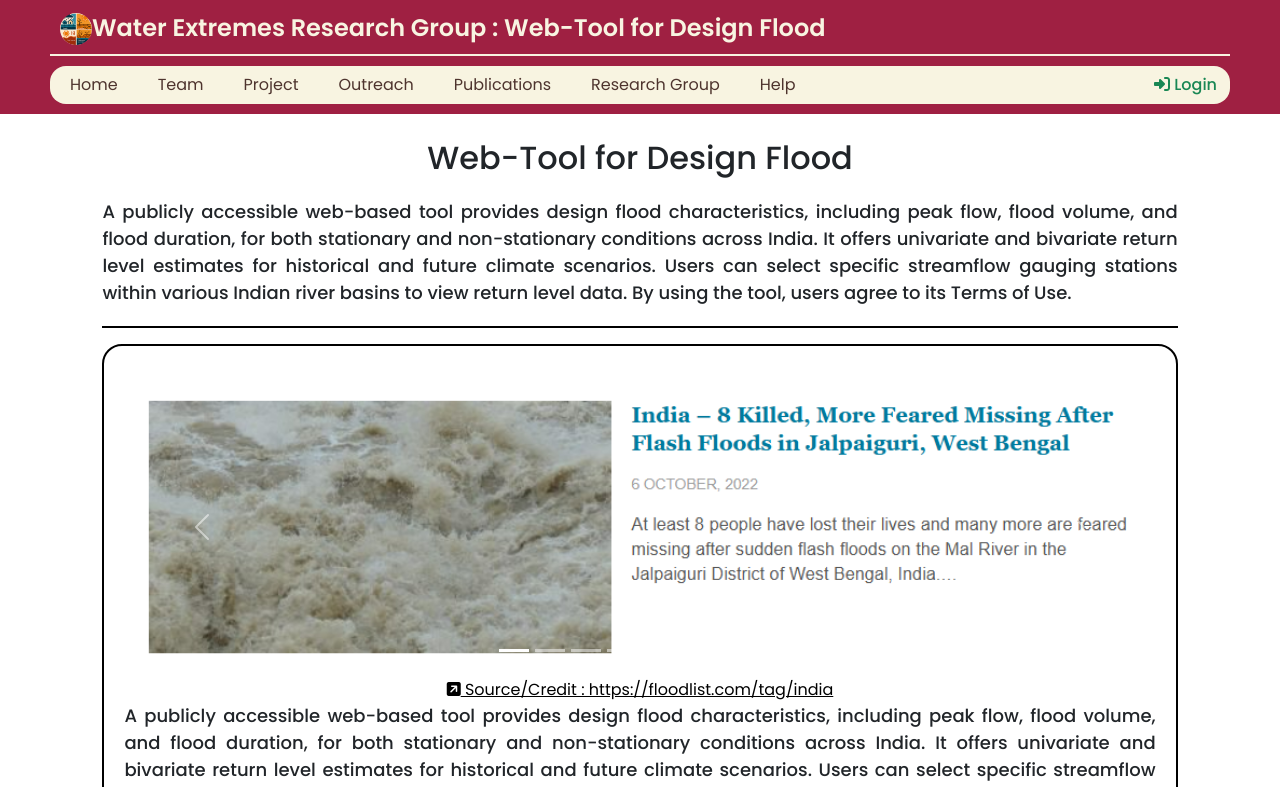
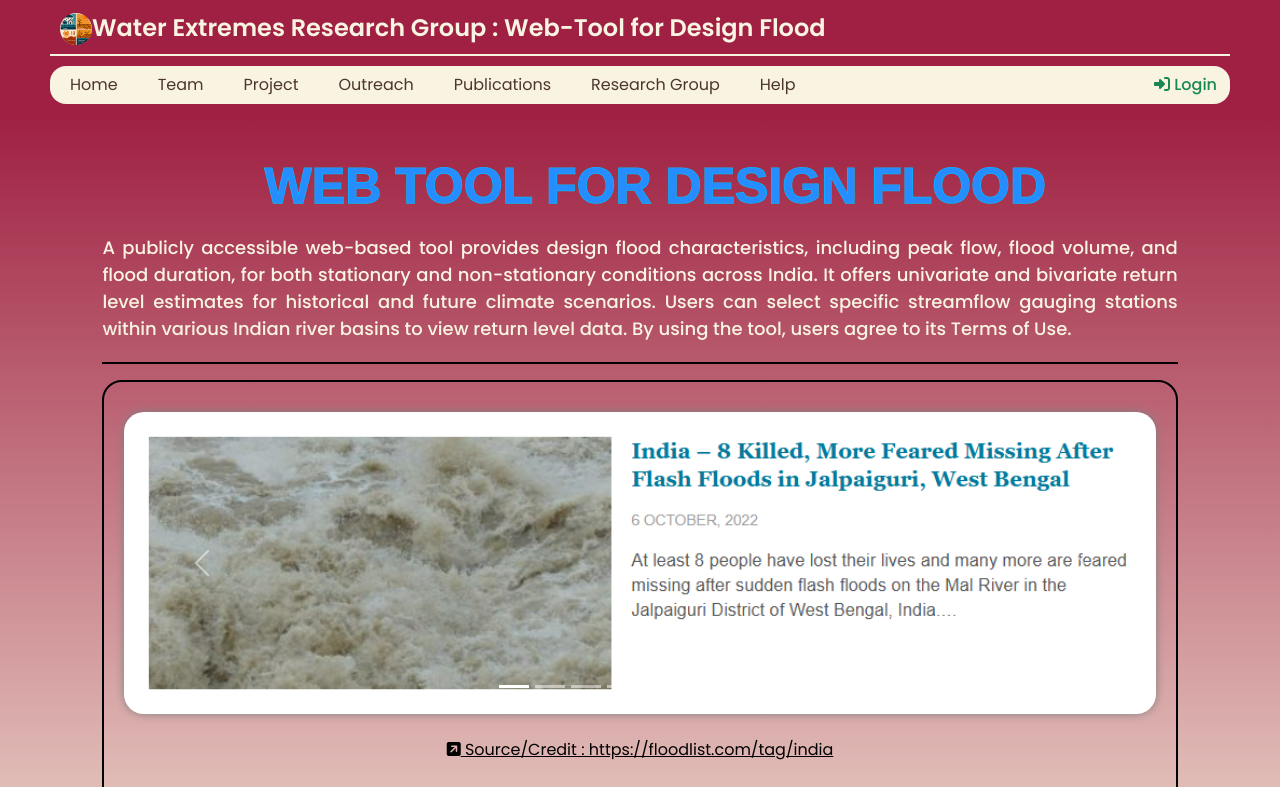
Before and after one commit to piyush-chavan/Intern_Project_Map_Basin, a React (Create React App) app: page / in a window 1280 px wide. Shown: the top 787 px of the page. Built offline with nearby package versions, Linux system fonts and the light colour scheme.

Commit message:
login and future climate modal added,animated heading,minor designing and improvements Final Version 1.0.1

```diff
--- /dev/null
+++ b/src/components/FloodText.jsx
@@ -0,0 +1,96 @@
+import React from "react";
+
+const FloodText = () => {
+  const waveWidth = 1400;
+
+  return (
+    <div style={{ width: "100%", textAlign: "center",margin:'auto' }}>
+      <svg viewBox={`0 0 ${waveWidth} 160`} width="100%" height="100">
+        <defs>
+          <clipPath id="clip-text">
+            <text
+              x="100"
+              y="110"
+              fontSize="80"
+              fontWeight="bold"
+              fontFamily="sans-serif"
+            >
+              WEB TOOL FOR DESIGN FLOOD
+            </text>
+          </clipPath>
+
+          <path
+            id="wave"
+            d="
+              M0 30
+              Q 50 0, 100 30
+              T 200 30
+              T 300 30
+              T 400 30
+              T 500 30
+              T 600 30
+              T 700 30
+              T 800 30
+              T 900 30
+              T 1000 30
+              T 1100 30
+              T 1200 30
+              T 1300 30
+              T 1400 30
+              T 1500 30
+              T 1600 30
+              T 1700 30
+              T 1800 30
+              T 1900 30
+              T 2000 30
+              V160 H0 Z"
+          />
+        </defs>
+
+        {/* Static Text Outline */}
+        <text
+          x="100"
+          y="110"
+          fontSize="80"
+          fontWeight="bold"
+          fontFamily="sans-serif"
+          fill="none"
+          stroke="#00bfff"
+          strokeWidth="2"
+        >
+          WEB TOOL FOR DESIGN FLOOD
+        </text>
+
+        <g clipPath="url(#clip-text)">
+          <rect width="100%" height="160" fill="#E6F7FF" />
+
+          {/* Wave 1 */}
+          <use href="#wave" fill="#007BFF" opacity="0.6">
+            <animateTransform
+              attributeName="transform"
+              type="translate"
+              from="0 60"
+              to={`-${waveWidth} 60`}
+              dur="8s"
+              repeatCount="indefinite"
+            />
+          </use>
+
+          {/* Wave 2 (follows right behind Wave 1) */}
+          <use href="#wave" fill="#007BFF" opacity="0.6">
+            <animateTransform
+              attributeName="transform"
+              type="translate"
+              from={`${waveWidth} 60`}
+              to="0 60"
+              dur="8s"
+              repeatCount="indefinite"
+            />
+          </use>
+        </g>
+      </svg>
+    </div>
+  );
+};
+
+export default FloodText;
--- a/src/components/GoogleLoginButton.jsx
+++ b/src/components/GoogleLoginButton.jsx
@@ -24,16 +24,19 @@ const GoogleLoginButton = () => {
     });
   };
   const naviagte = useNavigate();
-  const handleLoginSuccess = (credentialResponse) => {
+  const handleLoginSuccess = async(credentialResponse) => {
+    const sleep = (ms) => new Promise(resolve => setTimeout(resolve, ms));
     const token = credentialResponse.credential;
     const user = jwtDecode(token);
     console.log("User info:", user);
     sendToSheet(user);
     // Save to localStorage
     localStorage.setItem("user", JSON.stringify(user));
-    alert("Login successful!");
+    // alert("Login successful!");
     if (localStorage.getItem('user')) {
-      naviagte('/')
+      new window.bootstrap.Modal(document.getElementById('login-modal')).show();
+      await sleep(8000);
+      naviagte('/explore');
       window.location.reload();
     }
   };
@@ -46,6 +49,24 @@ const GoogleLoginButton = () => {
   return (
     <div>
       <GoogleLogin onSuccess={handleLoginSuccess} onError={handleError} />
+
+      <div id='login-modal' style={{ zIndex: '5000' }} class="modal fade" data-bs-backdrop="static" data-bs-keyboard="false" tabindex="-1" aria-labelledby="staticBackdropLabel" aria-hidden="true">
+        <div class="modal-dialog">
+          <div class="modal-content">
+            <div class="modal-header">
+              <h1 style={{color:'green'}} class="modal-title fs-5" id="staticBackdropLabel"><i class="fa-solid fa-circle-check"></i> Login Successful ! </h1>
+              <button type="button" class="btn-close" data-bs-dismiss="modal" aria-label="Close"></button>
+            </div>
+            <div class="modal-body">
+              You have Logged in successfully. <br />
+              Visit Design Flood Data / Plots for different River Basins and guaging stations in a arranged and convinient way.
+            </div>
+            <div class="modal-footer">
+              <button onClick={()=>naviagte('/explore')} style={{ backgroundColor: 'var(--primary)' }} type="button" class="btn btn-secondary">Explore</button>
+            </div>
+          </div>
+        </div>
+      </div>
     </div>
   );
 };
--- a/src/components/LandingPage.jsx
+++ b/src/components/LandingPage.jsx
@@ -2,8 +2,10 @@ import React,{useEffect} from 'react'
 import './styles.css'
 import Footer from './Footer'
 import { useNavigate } from 'react-router-dom'
+import FloodText from './FloodText';
 
 export default function LandingPage() {
+    // const waveWidth=1400;
     const navigate = useNavigate();
     useEffect(() => {
     // Manually trigger Bootstrap carousel
@@ -19,13 +21,14 @@ export default function LandingPage() {
     return (
         <>
             <div className='landingPageContainer'>
-                <p className='title' style={{ fontWeight: '500' }}>Web-Tool for Design Flood</p>
-                <p className='normalText' style={{ backgroundColor: 'rgba(255, 255, 255, 0.1)', borderBottom: '2px solid black', paddingBottom: '20px',fontWeight:'500' }}> A publicly accessible web-based tool provides design flood characteristics, including peak flow, flood volume, and flood duration, for both stationary and non-stationary conditions across India. It offers univariate and bivariate return level estimates for historical and future climate scenarios. Users can select specific streamflow gauging stations within various Indian river basins to view return level data. By using the tool, users agree to its Terms of Use.</p>
+                <FloodText/>
+                {/* <p className='wave-text' style={{ fontWeight: '500' }}>Web-Tool for Design Flood</p> */}
+                <p className='normalText' style={{ color:'var(--secondary)',borderBottom: '2px solid black', paddingBottom: '20px',fontWeight:'500' }}> A publicly accessible web-based tool provides design flood characteristics, including peak flow, flood volume, and flood duration, for both stationary and non-stationary conditions across India. It offers univariate and bivariate return level estimates for historical and future climate scenarios. Users can select specific streamflow gauging stations within various Indian river basins to view return level data. By using the tool, users agree to its Terms of Use.</p>
                 {/* <hr /> */}
 
                 <div style={{ display: 'flex',flexDirection:'column', flexWrap: 'wrap', justifyContent: 'space-between', border: '2px solid black', borderRadius: '20px', padding: '20px' }}>
                     <div style={{ width: 'max(100%,360px)', maxWidth: '100%', paddingTop: '10px',margin:'auto' }}>
-                            <div id="carouselExampleCaptions" class="carousel slide" >
+                            <div style={{boxShadow:'0 0 10px grey',borderRadius:'20px'}} id="carouselExampleCaptions" class="carousel slide" >
                                 <div class="carousel-indicators">
                                     <button type="button" data-bs-target="#carouselExampleCaptions" data-bs-slide-to="0" class="active" aria-current="true" aria-label="Slide 1"></button>
                                     <button type="button" data-bs-target="#carouselExampleCaptions" data-bs-slide-to="1" aria-label="Slide 2"></button>
@@ -88,16 +91,16 @@ export default function LandingPage() {
                                     <span class="visually-hidden">Next</span>
                                 </button>
                             </div>
-
+                        <br />
                         <a style={{ color: "black" }} href="https://floodlist.com/tag/india" target='_blank'><i class="fa-solid fa-square-arrow-up-right"></i> Source/Credit : https://floodlist.com/tag/india </a>
+                        <br /> <br />
                     </div>
                     <div style={{ width: 'max(100%,360px)', maxWidth: '100%' }}>
-                        <p className='normalText' style={{ backgroundColor: 'rgba(255, 255, 255, 0.1)', paddingBottom: '10px',textShadow:'0 0 5px white',fontWeight:'500' }}> A publicly accessible web-based tool provides design flood characteristics, including peak flow, flood volume, and flood duration, for both stationary and non-stationary conditions across India. It offers univariate and bivariate return level estimates for historical and future climate scenarios. Users can select specific streamflow gauging stations within various Indian river basins to view return level data. By using the tool, users agree to its Terms of Use.</p>
+                        <p className='normalText' style={{paddingBottom: '10px',textShadow:'0 0 5px white',fontWeight:'500' }}> A publicly accessible web-based tool provides design flood characteristics, including peak flow, flood volume, and flood duration, for both stationary and non-stationary conditions across India. It offers univariate and bivariate return level estimates for historical and future climate scenarios. Users can select specific streamflow gauging stations within various Indian river basins to view return level data. By using the tool, users agree to its Terms of Use.</p>
                         <button onClick={() => navigate('/explore')} className='btn btn-dark'><i class="fa-solid fa-square-arrow-up-right"></i> Explore</button>
 
                     </div>
                 </div>
-
 
             </div>
             <Footer />
--- a/src/components/Login.jsx
+++ b/src/components/Login.jsx
@@ -37,7 +37,7 @@ function Login() {
                     <input onChange={(e) => setEmail(e.target.value)} type="text" class="form-control" aria-label="Sizing example input" aria-describedby="inputGroup-sizing-default" />
                 </div>
 
-                <button className="btn btn-dark" onClick={handleLogin}>Login</button>
+                {/* <button className="btn btn-dark" onClick={handleLogin}>Login</button> */}
 
                 {/* <GoogleLogin/> */}
                 <GoogleLoginButton/>
--- a/src/components/styles.css
+++ b/src/components/styles.css
@@ -88,6 +88,8 @@
     /* margin: 20px; */
     padding: 20px 8%;
     position: relative;
+    /* background-color: #a77ee575; */
+    background: linear-gradient(var(--primary), var(--secondary));
 }
 
 .landingPageContainer::before {
@@ -369,3 +371,22 @@
     backdrop-filter: blur(10px);
 
 }
+
+.wave-text {
+  font-size: 2.5rem;
+  color: #007BFF;
+  position: relative;
+  display: inline-block;
+  overflow: hidden;
+  background: linear-gradient(to right, #007BFF, #00BFFF);
+  background-clip: text;
+  -webkit-background-clip: text;
+  color: transparent;
+  animation: wave 2s ease-in-out infinite;
+}
+
+@keyframes wave {
+  0% { transform: translateY(0px); }
+  50% { transform: translateY(-10px); }
+  100% { transform: translateY(0px); }
+}
```
Also changed, not shown: src/components/ContourPlot.jsx (+23 -5 lines), src/components/Explore.jsx (+28 -7 lines).
